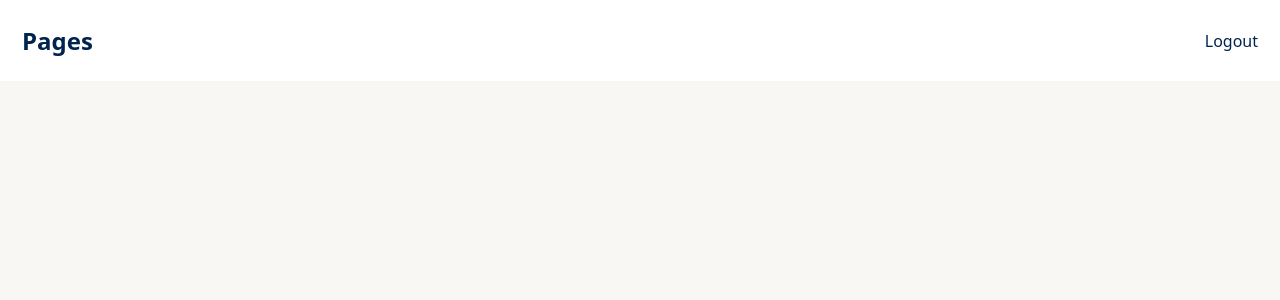
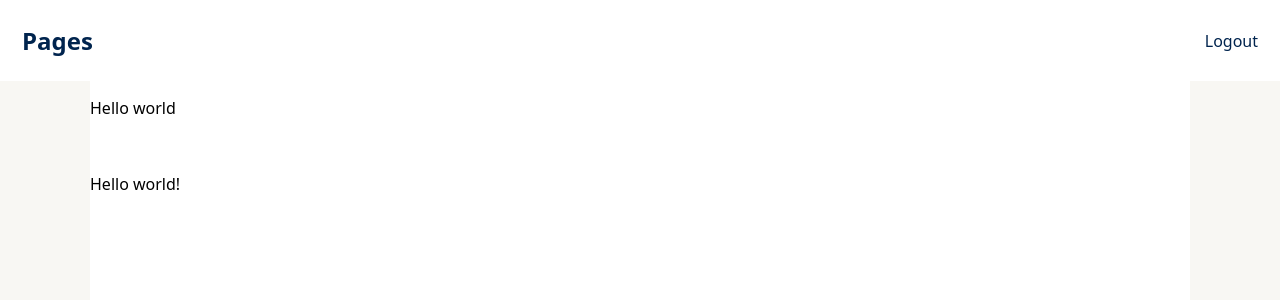
Before and after one commit to ivanlares/profiles-app, a React (Vite) app: page /home in a window 1280 px wide. Shown: the top 300 px of the page. Built offline with nearby package versions, Linux system fonts and the light colour scheme.

Commit message:
Add contentDiv in Home Container

```diff
--- a/src/Containers/Home/Home.css
+++ b/src/Containers/Home/Home.css
@@ -7,3 +7,12 @@
     width: 100vw;
     background-color: #F8F7F3;
 }
+
+#contentDiv {
+    display: flex;
+    flex-direction: column;
+    height: 100%;
+    width: calc(100% - 44px);
+    max-width: 1100px;
+    background-color: white;
+}
--- a/src/Containers/Home/Home.jsx
+++ b/src/Containers/Home/Home.jsx
@@ -6,6 +6,11 @@ const Home = () => {
     return (
         <div id="mainDiv">
             <Header/>
+            <div id="contentDiv">
+                <p>Hello world</p>
+                <br></br>
+                <p>Hello world!</p>
+            </div>
         </div>
     )
 };
```
